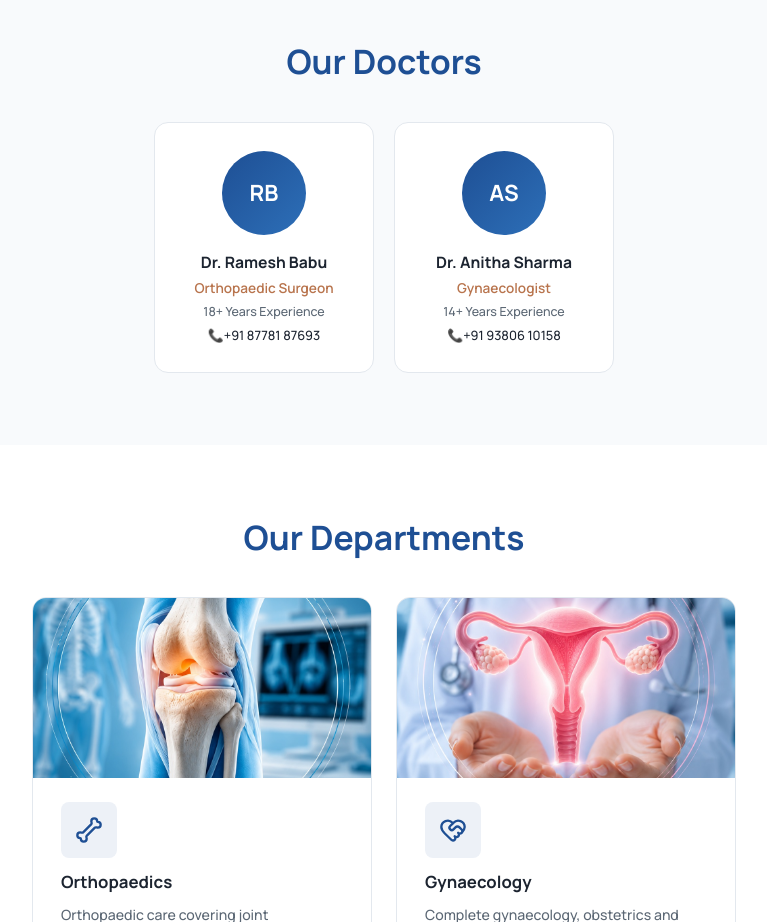
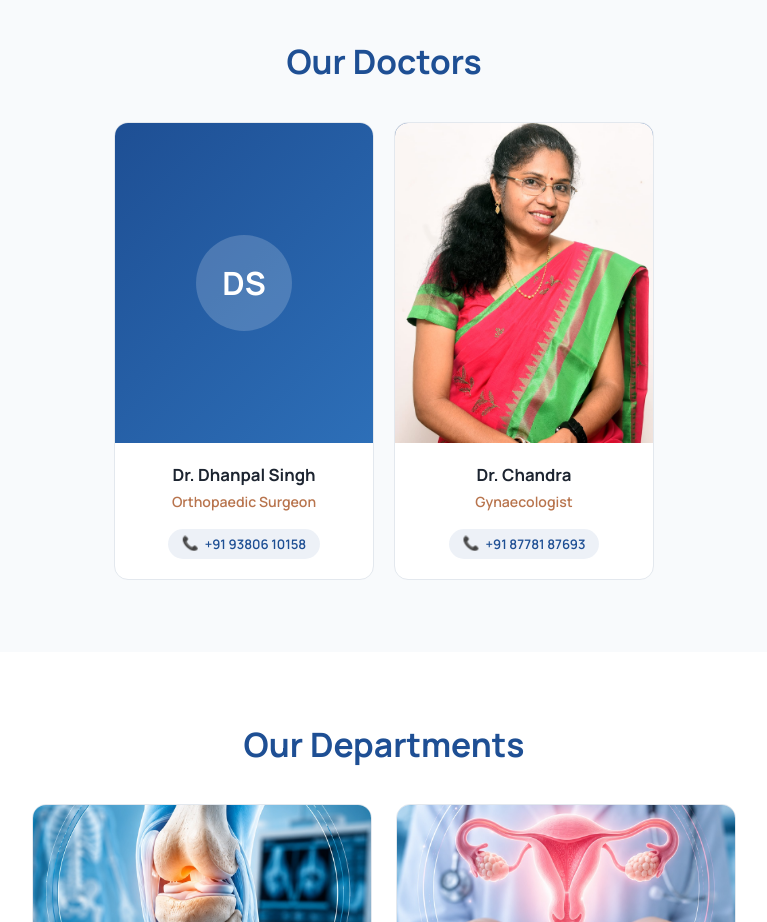
Before and after one commit to naveenbharath/jeevan-ml-hospital, a React (Vite) app: page / in a window 1280 px wide. Shown: the part 1320-2242 px from the top of the page, without its empty margins (256-1023 px from the left). Built offline with nearby package versions, Linux system fonts and the light colour scheme; no server answers.

Commit message:
changes that are made for adding doctors image to the website

```diff
--- a/src/components/doctors/DoctorCard.css
+++ b/src/components/doctors/DoctorCard.css
@@ -1,10 +1,8 @@
 .doctor-card {
   display: flex;
   flex-direction: column;
-  align-items: center;
   text-align: center;
-  gap: 6px;
-  padding: 28px 16px;
+  overflow: hidden;
   border: 1px solid var(--color-border);
   border-radius: var(--radius-md);
   background: var(--color-white);
@@ -18,33 +16,88 @@
   border-color: transparent;
 }
 
-.doctor-card__avatar {
+.doctor-card__link {
+  display: flex;
+  flex-direction: column;
+  color: inherit;
+  text-decoration: none;
+}
+
+.doctor-card__media {
+  display: flex;
+  align-items: center;
+  justify-content: center;
+  width: 100%;
+  height: 320px;
+  background: linear-gradient(135deg, var(--color-primary) 0%, var(--color-medical-blue) 100%);
+  overflow: hidden;
+}
+
+.doctor-card__media img {
+  width: 100%;
+  height: 100%;
+  object-fit: cover;
+  object-position: top center;
+  display: block;
+  transition: transform var(--transition);
+}
+
+.doctor-card:hover .doctor-card__media img {
+  transform: scale(1.04);
+}
+
+.doctor-card__initials {
   display: inline-flex;
   align-items: center;
   justify-content: center;
-  width: 84px;
-  height: 84px;
+  width: 96px;
+  height: 96px;
   border-radius: 50%;
-  background: linear-gradient(135deg, var(--color-primary) 0%, var(--color-medical-blue) 100%);
+  background: rgba(255, 255, 255, 0.18);
   color: var(--color-white);
-  font-size: 1.4rem;
+  font-size: 2rem;
   font-weight: var(--fw-bold);
-  margin-bottom: 10px;
+}
+
+.doctor-card__body {
+  display: flex;
+  flex-direction: column;
+  gap: 6px;
+  padding: 20px 16px 8px;
 }
 
 .doctor-card__name {
   font-weight: var(--fw-bold);
   color: var(--color-text);
-  font-size: 0.98rem;
+  font-size: 1.05rem;
 }
 
 .doctor-card__speciality {
   color: var(--color-secondary);
-  font-size: 0.85rem;
+  font-size: 0.88rem;
   font-weight: var(--fw-semibold);
 }
 
-.doctor-card__experience {
-  color: var(--color-text-muted);
-  font-size: 0.78rem;
+.doctor-card__phone {
+  display: inline-flex;
+  align-items: center;
+  justify-content: center;
+  gap: 6px;
+  margin: 10px auto 20px;
+  padding: 6px 14px;
+  border-radius: 999px;
+  background: rgba(30, 79, 148, 0.08);
+  color: var(--color-primary);
+  font-size: 0.82rem;
+  font-weight: var(--fw-semibold);
+  transition: background var(--transition);
 }
+
+.doctor-card__phone:hover {
+  background: rgba(30, 79, 148, 0.15);
+}
+
+.doctor-card__phone-icon {
+  font-size: 0.85rem;
+  line-height: 1;
+}
--- a/src/components/doctors/DoctorCard.jsx
+++ b/src/components/doctors/DoctorCard.jsx
@@ -14,24 +14,33 @@ function getInitials(name) {
 
 function DoctorCard({ doctor }) {
   return (
-    <Link to={`/doctors#${doctor.id}`} id={doctor.id} className="doctor-card">
-      <span className="doctor-card__avatar" aria-hidden="true">
+    <div id={doctor.id} className="doctor-card">
+      <Link to={`/doctors#${doctor.id}`} className="doctor-card__link">
+        <span className="doctor-card__media">
+          {doctor.image ? (
+            <img src={doctor.image} alt={`${doctor.name}, ${doctor.speciality}`} loading="lazy" />
+          ) : (
+            <span className="doctor-card__initials" aria-hidden="true">
               {getInitials(doctor.name)}
             </span>
+          )}
+        </span>
+        <span className="doctor-card__body">
           <span className="doctor-card__name">{doctor.name}</span>
           <span className="doctor-card__speciality">{doctor.speciality}</span>
-      <span className="doctor-card__experience">{doctor.experience}</span>
+        </span>
+      </Link>
+      {doctor.phone && (
         <a
           href={`tel:${doctor.phone.replace(/\s/g, '')}`}
           className="doctor-card__phone"
           aria-label={`Call ${doctor.phone}`}
-        style ={{fontSize :'0.8rem'}}
         >
           <span className="doctor-card__phone-icon">📞</span>
-        <span >{doctor.phone}</span>
+          <span>{doctor.phone}</span>
         </a>
-
-    </Link>
+      )}
+    </div>
   )
 }
 
--- a/src/components/doctors/DoctorsSection.css
+++ b/src/components/doctors/DoctorsSection.css
@@ -6,7 +6,7 @@
 }
 
 .doctors-section__grid > * {
-  flex: 0 1 220px;
+  flex: 0 1 260px;
 }
 
 @media (max-width: 480px) {
--- a/src/data/doctors.js
+++ b/src/data/doctors.js
@@ -1,18 +1,19 @@
 export const doctors = [
   {
-    id: 'ramesh-babu',
-    name: 'Dr. Ramesh Babu',
+    id: 'dhanpal-singh',
+    name: 'Dr. Dhanpal Singh',
     specialityId: 'orthopaedics',
     speciality: 'Orthopaedic Surgeon',
     experience: '18+ Years Experience',
-    phone: '+91 87781 87693'
+    phone: '+91 93806 10158',
   },
   {
-    id: 'anitha-sharma',
-    name: 'Dr. Anitha Sharma',
+    id: 'chandra',
+    name: 'Dr. Chandra',
     specialityId: 'gynaecology',
     speciality: 'Gynaecologist',
     experience: '14+ Years Experience',
-    phone: '+91 93806 10158'
+    phone: '+91 87781 87693',
+    image: '/chandradr.jpeg',
   },
 ]
--- a/src/lib/hospitalSchema.js
+++ b/src/lib/hospitalSchema.js
@@ -1,5 +1,6 @@
 import { SITE_URL, SITE_NAME, ORG } from '../config/seo.js'
 import { departments } from '../data/departments.js'
+import { doctors } from '../data/doctors.js'
 
 export function getHospitalSchema() {
   return {
@@ -49,6 +50,13 @@ export function getHospitalSchema() {
       name: dept.name,
       description: dept.description,
     })),
+    employee: doctors.map((doctor) => ({
+      '@type': 'Physician',
+      name: doctor.name,
+      jobTitle: doctor.speciality,
+      telephone: doctor.phone,
+      medicalSpecialty: doctor.speciality,
+    })),
     areaServed: [
       { '@type': 'City', name: 'Thanjavur' },
       { '@type': 'City', name: 'Mayiladuthurai' },
--- a/src/pages/Doctors.css
+++ b/src/pages/Doctors.css
@@ -34,7 +34,7 @@
 }
 
 .doctors-page__grid > * {
-  flex: 0 1 240px;
+  flex: 0 1 260px;
 }
 
 .doctors-page__empty {
--- a/src/pages/Doctors.jsx
+++ b/src/pages/Doctors.jsx
@@ -18,9 +18,9 @@ function Doctors() {
   return (
     <>
       <SEO
-        title="Our Doctors | Orthopedic & Gynaecology Specialists in Thanjavur"
-        description="Meet the experienced orthopedic surgeons and gynaecologists at Jeevan Multispeciality Hospital, serving Thanjavur, Tanjore and Mayiladuthurai with board-certified specialist care."
-        keywords="Doctors in Thanjavur, Orthopedic doctors Thanjavur, Gynaecologist in Tanjore, Jeevan Hospital doctors"
+        title="Dr. Dhanpal Singh & Dr. Chandra | Orthopedic & Gynaecology Specialists in Thanjavur"
+        description="Meet Dr. Dhanpal Singh (Orthopaedic Surgeon) and Dr. Chandra (Gynaecologist) at Jeevan Multispeciality Hospital, serving Thanjavur, Tanjore and Mayiladuthurai with board-certified specialist care."
+        keywords="Dr. Dhanpal Singh, Dr. Chandra, Doctors in Thanjavur, Orthopedic doctors Thanjavur, Gynaecologist in Tanjore, Jeevan Hospital doctors"
       />
       <PageHero
         title="Our Doctors"
```
Also changed, not shown: public/chandradr.jpeg (added). Lines whose indentation alone changed are shown as unchanged.
